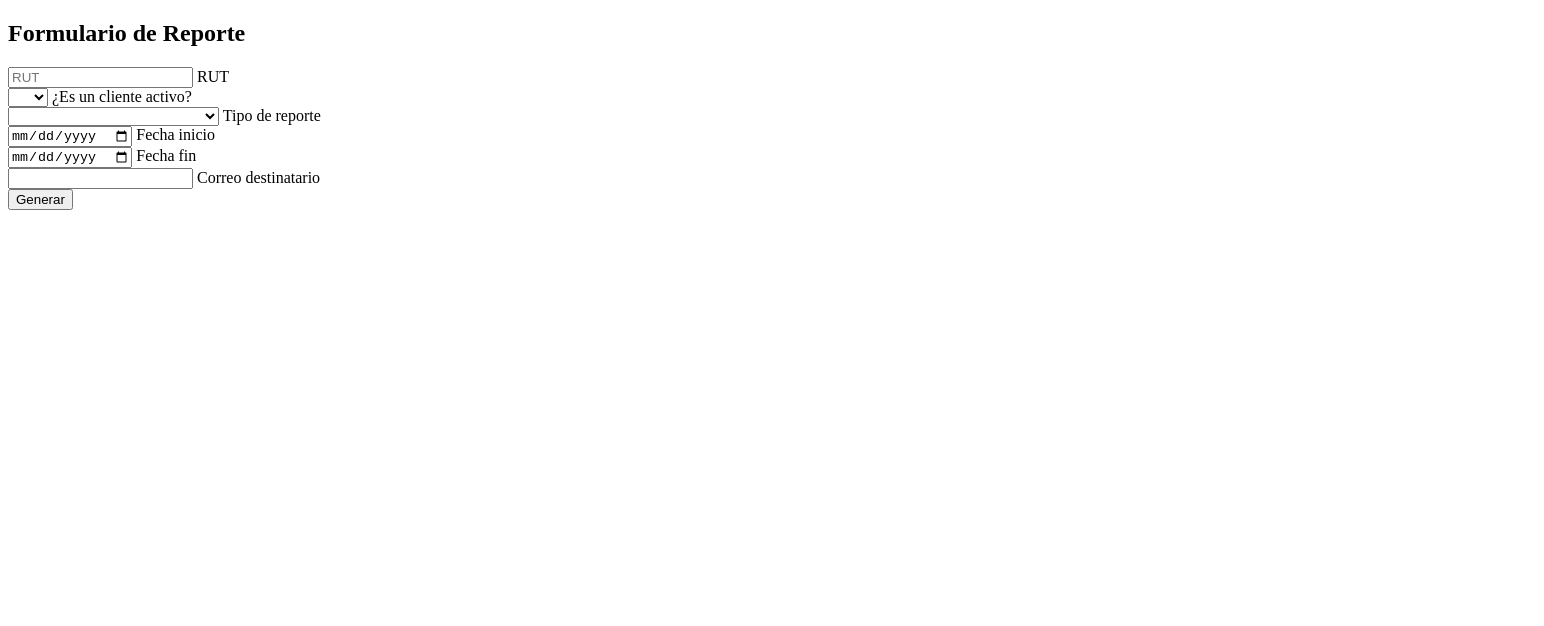
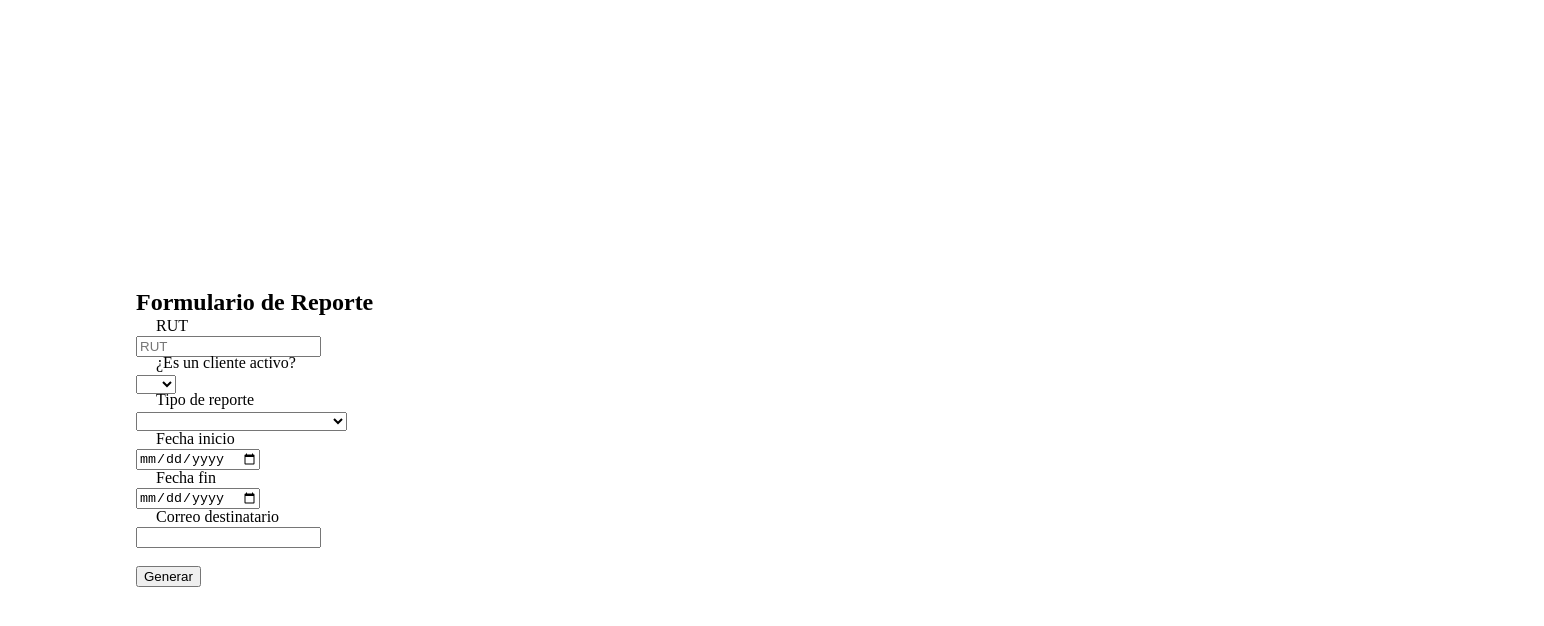
Before and after one commit to enricogrez-eng/reportform, a plain HTML site: page index.html in a window 1280 px wide. Shown: the whole page, 1544 px wide, since content can reach past the window. Drawn offline with Linux system fonts and the light colour scheme.

Commit message:
Update index.html

```diff
--- a/index.html
+++ b/index.html
@@ -3,7 +3,7 @@
 <head>
   <meta charset="UTF-8">
   <title>Generar Reporte</title>
-  <link rel="stylesheet" href="style.css"> <!-- make sure to load your CSS -->
+  <link rel="stylesheet" href="styles.css"> <!-- make sure to load your CSS -->
 </head>
 <body>
   <h2>Formulario de Reporte</h2>
```
